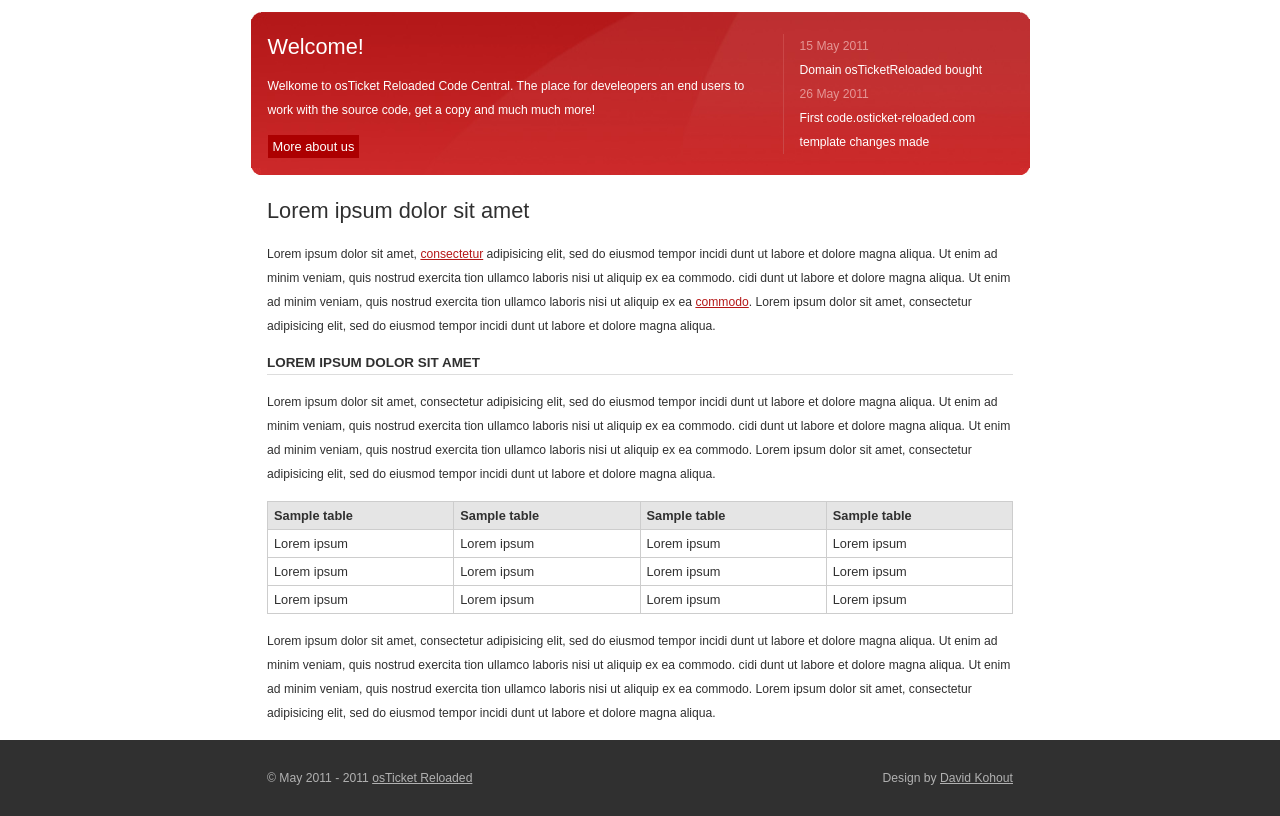
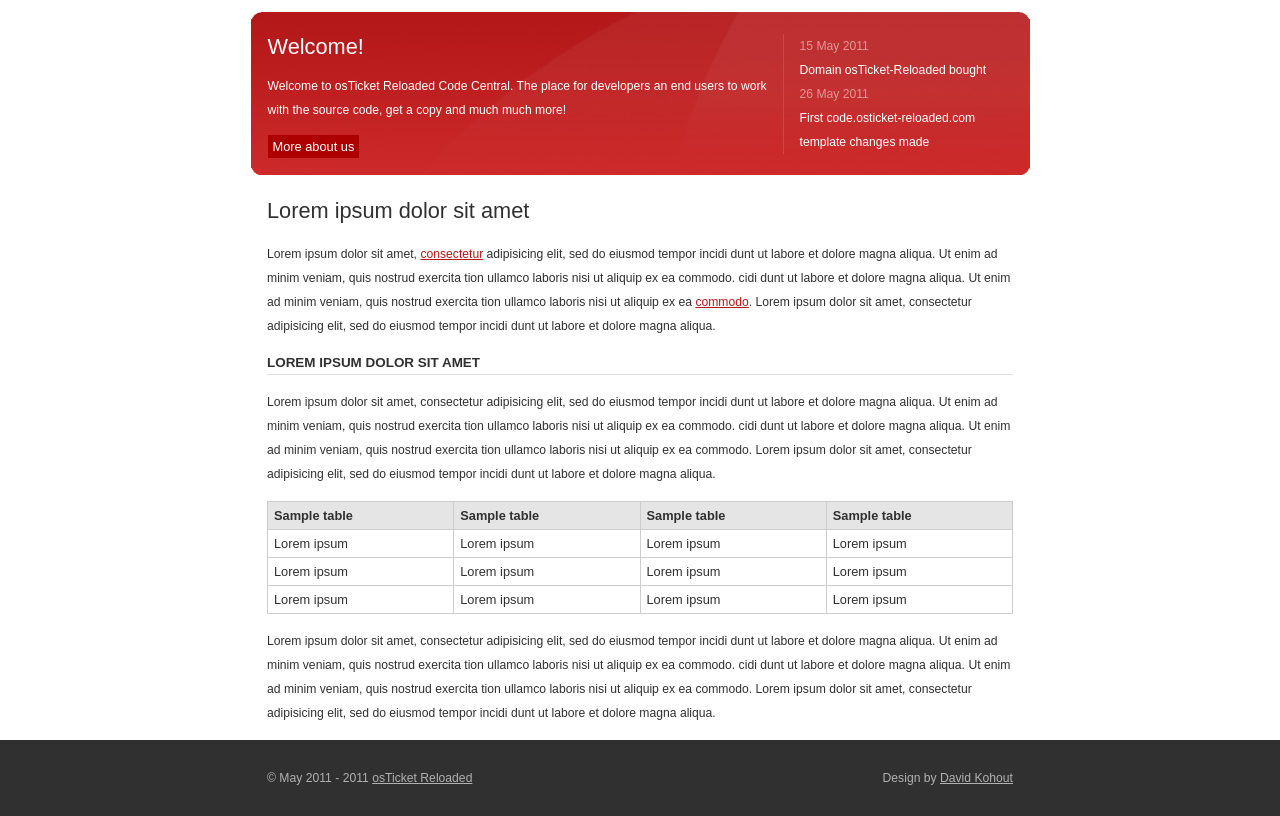
Before and after one commit to OsTicket-Reloaded/osticket-reloaded.github.com, a plain HTML site: page index.html in a window 1280 px wide. Shown: the part 116-932 px from the top of the page. Drawn offline with Linux system fonts and the light colour scheme.

Commit message:
Edited index.html via GitHub

```diff
--- a/index.html
+++ b/index.html
@@ -38,11 +38,11 @@
 
           		<div class="content">
               <h2> Welcome!</h2>
-              <p>Welkome to osTicket Reloaded Code Central. The place for develeopers an end users to work with the source code, get a copy and much much more! </p>
+              <p>Welcome to osTicket Reloaded Code Central. The place for developers an end users to work with the source code, get a copy and much much more! </p>
               <a href="/" class="light">More about us</a>
               </div>
               <div id="panel-right"><div id="panel-right-inside">
-              <p><span>15 May 2011</span><br />Domain osTicketReloaded bought</p>
+              <p><span>15 May 2011</span><br />Domain osTicket-Reloaded bought</p>
               <p><span>26 May 2011</span><br />First code.osticket-reloaded.com template changes made</p>
               </div></div>
 
```
